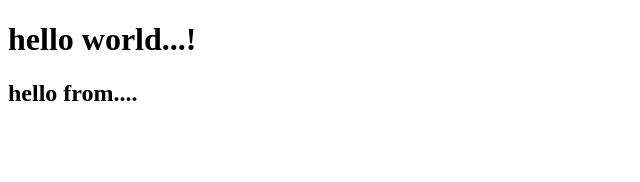
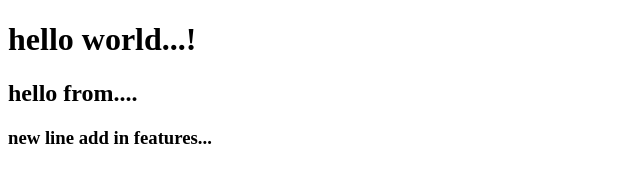
Before and after one commit to ow283/new-web, a plain HTML site: page index.html in a window 1280 px wide. Shown: the whole page, without its empty margins (0-640 px from the left). Drawn offline with Linux system fonts and the light colour scheme.

Commit message:
ye new line update ki hai features mein..
new line

```diff
--- a/index.html
+++ b/index.html
@@ -8,5 +8,6 @@
 <body>
     <h1>hello world...!</h1>
     <h2>hello from....</h2>
+    <h3>new line add in features...</h3>
 </body>
 </html>
```
